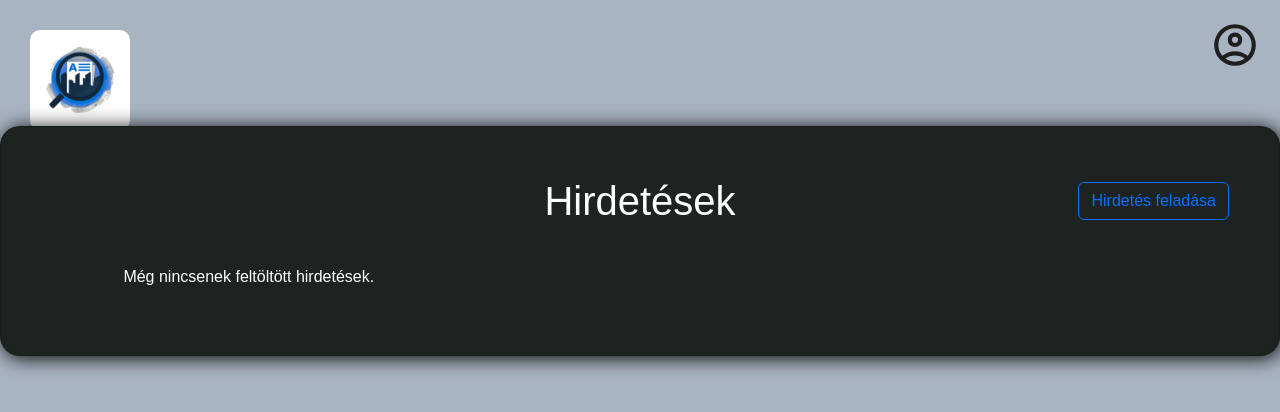
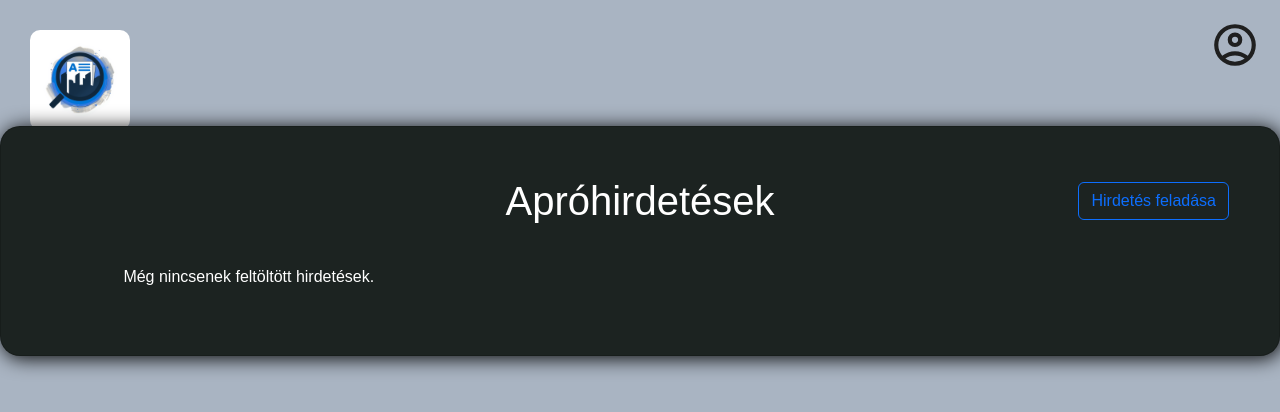
Before and after one commit to mikeczlilla/aprohirdetes, a PHP site: page /fooldal.php in a window 1280 px wide. Shown: the top 412 px of the page. Run offline with PHP 8.4, Linux system fonts and the light colour scheme; data comes from the database, SQL or seed files in the repository; data that the repository does not hold is empty.

Commit message:
Update fooldal.php

```diff
--- a/frontend/fooldal.php
+++ b/frontend/fooldal.php
@@ -45,7 +45,7 @@ $result = $conn -> query($sql);
 
   <div class="card">
     <div class="card-body">
-      <h1>Hirdetések</h1>
+      <h1>Apróhirdetések</h1>
       <form action="" id="hFeladas">
           <button type="submit" class="btn btn-outline-primary" formaction="hirdetesfeladas.html">Hirdetés feladása</button>
       </form>
```
